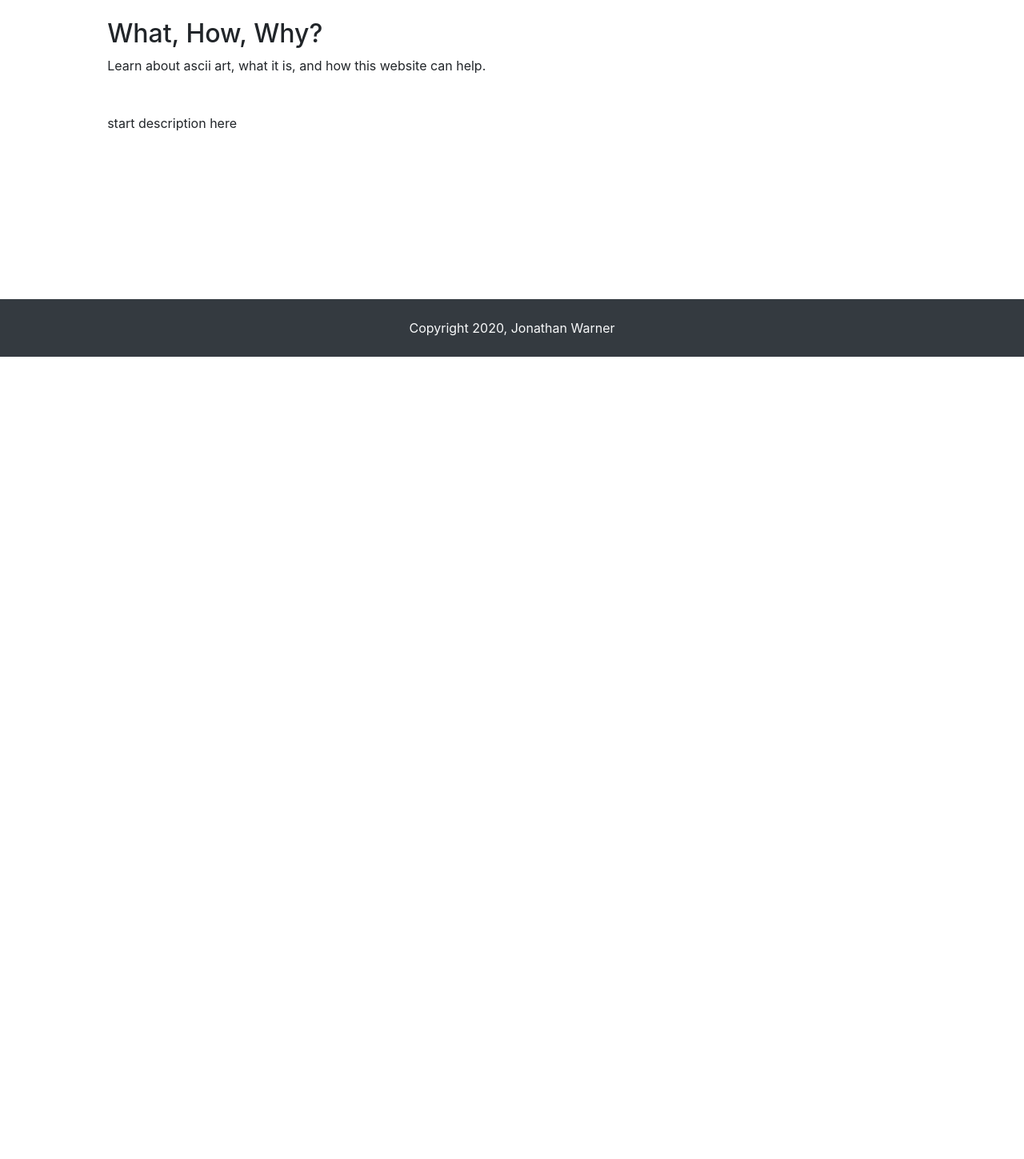
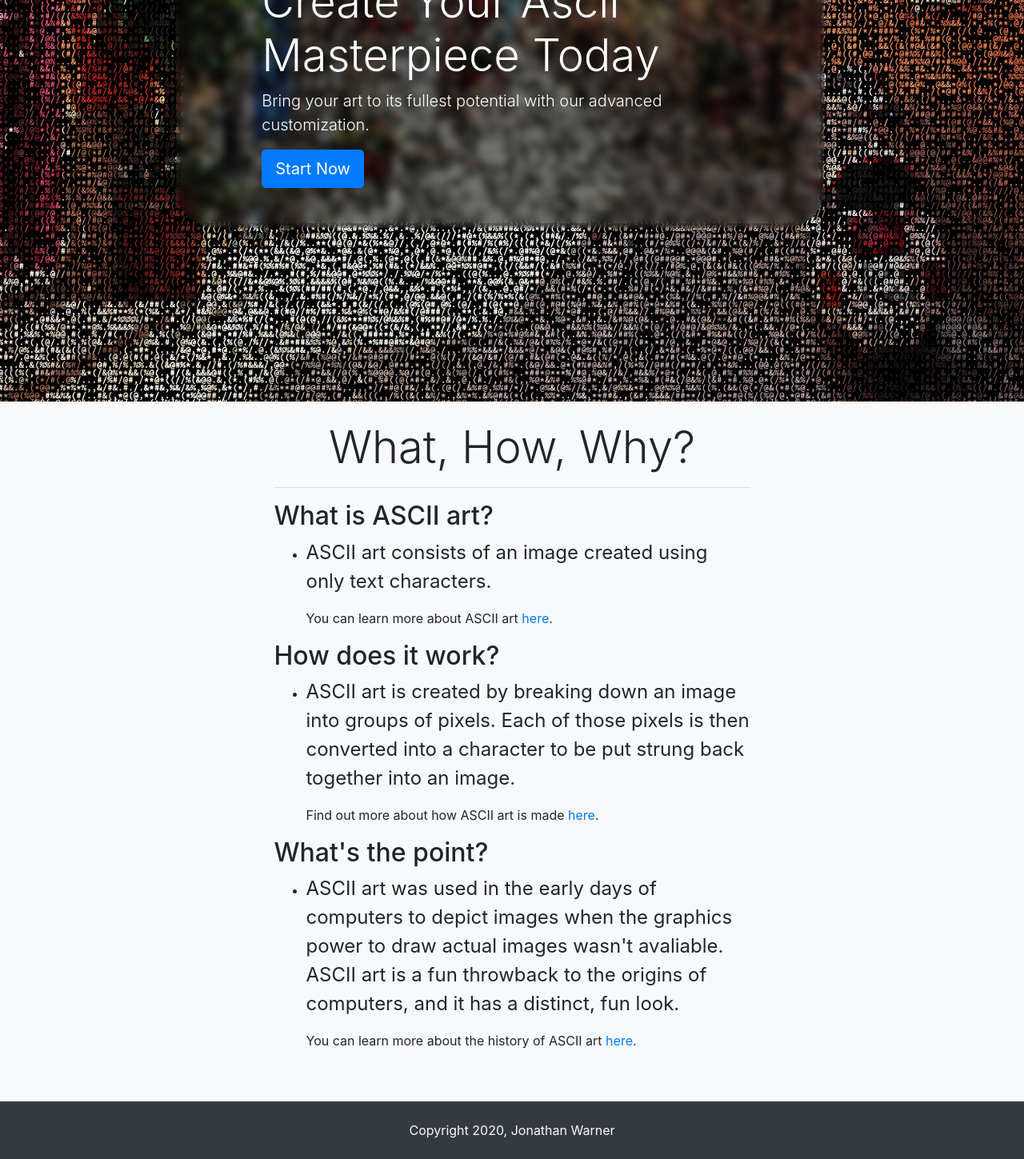
Before and after one commit to jewarner57/image-to-ascii-converter, a Flask app: page / in a window 1280 px wide. Shown: the part 354-1803 px from the top of the page at 80% size. Before the commit the page ends 800 px from the top, so only its background shows below. Run offline with Flask 2, Linux system fonts and the light colour scheme; some web fonts are replaced.

Commit message:
feat: add hero-image, about content, style home

```diff
--- a/static/styles.css
+++ b/static/styles.css
@@ -20,6 +20,26 @@ body {
     background-repeat: no-repeat;
     background-size: cover;
     background-position: center;
+}
+
+.hero-text {
+    padding: 50px 30px;
+    backdrop-filter: blur(6px);
+    border-radius: 50px;
+}
+
+.jumbotron {
+    height: 100vh;
+    display: flex;
+    align-items: center;
+}
+
+.jumbotron > .row {
+    width: 100%;
+}
+
+.aboutText {
+    font-size: 24px;
 }
 
 .ascii-display {
--- a/templates/base.html
+++ b/templates/base.html
@@ -35,7 +35,7 @@
         </a>
         {% if url_for(request.endpoint) == "/"%}
         <a href="/convert">
-            <div class="btn btn-success ml-auto">Convert</div>
+            <div class="btn btn-primary ml-auto">Convert</div>
         </a>
         {% endif %}
     </nav>
--- a/templates/home.html
+++ b/templates/home.html
@@ -2,28 +2,59 @@
 {% block content %}
 
 <section>
-    <div class="jumbotron hero-bgr border-0 rounded-0 bg-light m-0 text-white">
+    <div class="jumbotron hero-bgr border-0 rounded-0 bg-dark m-0 text-white">
         <div class="row">
-            <div class="offset-1 col-10">
-                <h1 class="display-4 text-dark">Create Your Ascii Masterpiece Today</h1>
-                <p class="lead text-dark">Here is some placeholder text</p>
-                <a class="btn btn-primary btn-lg" href="/convert" role="button">Start Now</a>
+            <div class="offset-md-2 col-md-8 hero-text">
+                <div class="col-10 offset-1">
+                    <h1 class="display-4 text-white">Create Your Ascii Masterpiece Today</h1>
+                    <p class="lead text-white">Bring your art to its fullest potential with our advanced customization.
+                    </p>
+                    <a class="btn btn-primary btn-lg" href="/convert" role="button">Start Now</a>
+                </div>
             </div>
         </div>
     </div>
 </section>
 
 <section>
-    <div class="container pb-5 pt-4 col-12">
-        <div class="offset-1 col-10">
-            <div class="pb-4">
-                <h2>What, How, Why?</h2>
-                <p>Learn about ascii art, what it is, and how this website can help.</p>
-            </div>
-            <div class="row">
-                <div class="col-lg-4 col-12 mt-2">
-                    <p>start description here</p>
-                </div>
+    <div class="container pb-5 pt-4 col-12 bg-light">
+        <div class="offset-3 col-6">
+            <div>
+                <h2 class="text-center display-4">What, How, Why?</h2>
+                <hr>
+                <h2>What is ASCII art? </h2>
+                <ul>
+                    <li>
+                        <p class="aboutText">ASCII art consists of an image created using only text characters. </p>
+                        <p>You can learn more about ASCII art <a
+                                href="https://www.computerhope.com/jargon/a/asciiart.htm" target="_blank">here</a>.
+                        </p>
+                    </li>
+                </ul>
+                <h2>How does it work?</h2>
+                <ul>
+                    <li>
+                        <p class="aboutText">ASCII art is created by breaking down an image into groups of pixels.
+                            Each of those pixels is then converted into a character to be put strung back together into
+                            an image.</p>
+                        <p>Find out more about how ASCII art is made <a
+                                href="https://en.wikipedia.org/wiki/ASCII_art#:~:text=Most%20ASCII%20art%20is%20created,for%20screen%20and%20printer%20displays."
+                                target="_blank">here</a>.
+                        </p>
+                    </li>
+                </ul>
+                <h2>What's the point?</h2>
+                <ul>
+                    <li>
+                        <p class="aboutText">ASCII art was used in the early days of computers to depict images when the
+                            graphics power to draw actual images wasn't avaliable. ASCII art is a fun throwback to the
+                            origins of computers, and it has a distinct, fun look.</p>
+                        <p>You can learn more about the history of ASCII art <a
+                                href="https://thenewstack.io/surprisingly-rich-history-ascii-art/"
+                                target="_blank">here</a>.
+                        </p>
+                    </li>
+                </ul>
             </div>
         </div>
 </section>
```
Also changed, not shown: static/images/hero-image.png (added).
